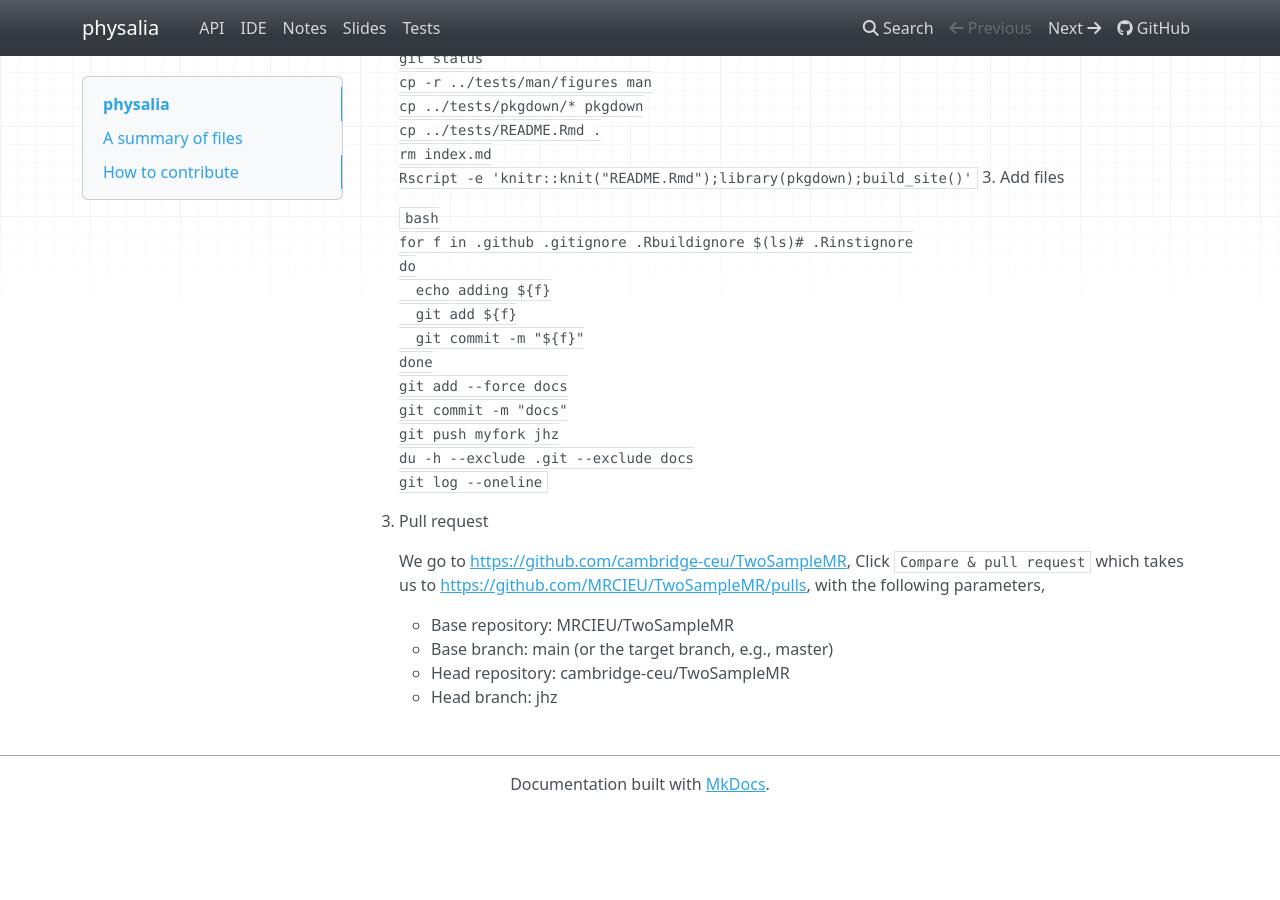
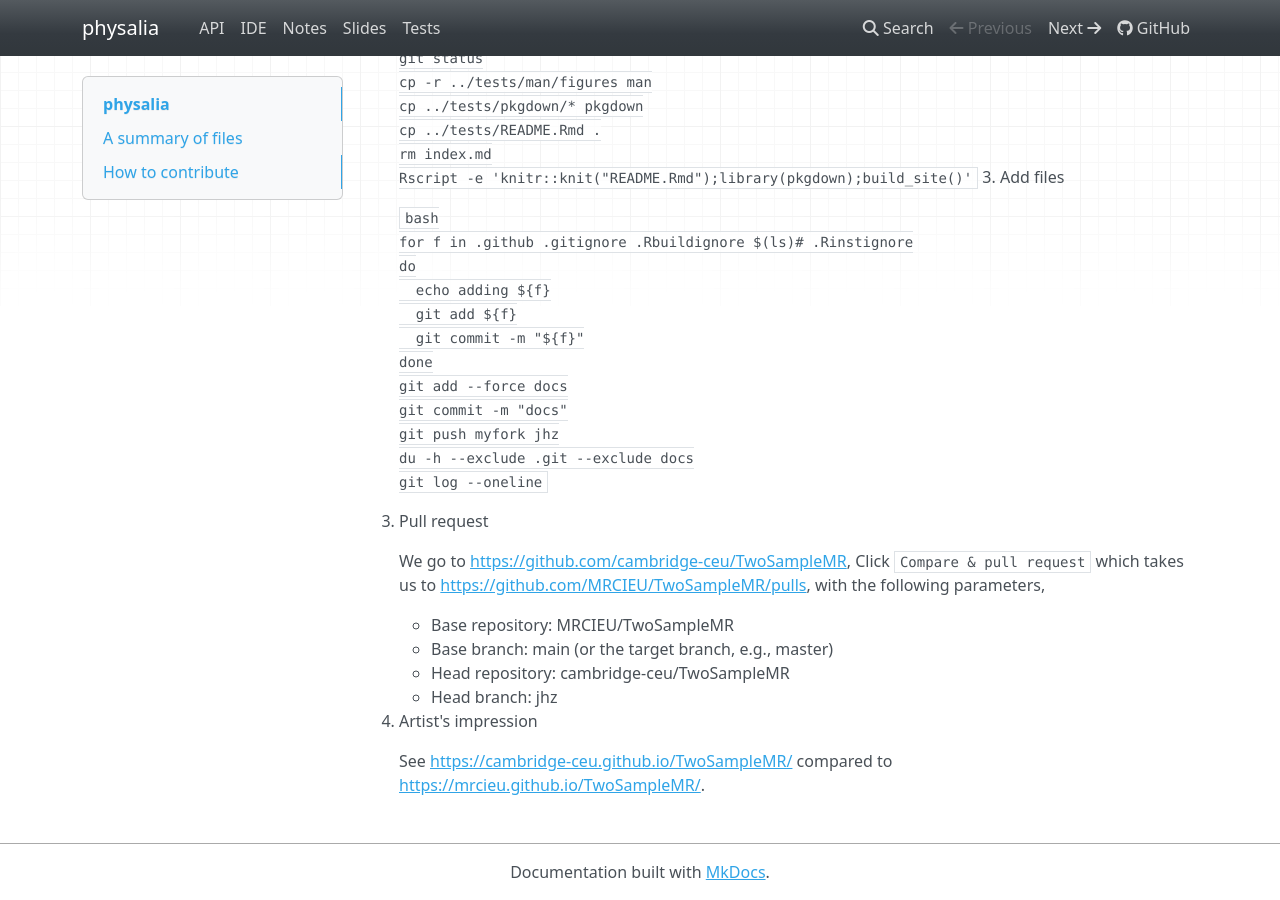
Before and after one commit to jinghuazhao/physalia, an MkDocs documentation site: the page built from docs/README.md, in a window 1280 px wide and 900 px high, scrolled down 1377 px. Built offline with MkDocs 1.6.1, drawn with Linux system fonts in a browser that asks for light colours; nearby versions of some CDN libraries; a script that is not in the unit is left out; before the commit the page ends 2189 px from its top, so only the background shows below that.

Commit message:
physalia

```diff
--- a/docs/README.md
+++ b/docs/README.md
@@ -81,3 +81,7 @@ The following is **TwoSampleMR/jhz** example. Several steps are necessary,
     * Base branch: main (or the target branch, e.g., master)
     * Head repository: cambridge-ceu/TwoSampleMR
     * Head branch: jhz
+
+5. Artist's impression
+
+    See <https://cambridge-ceu.github.io/TwoSampleMR/> compared to <https://mrcieu.github.io/TwoSampleMR/>.
```
